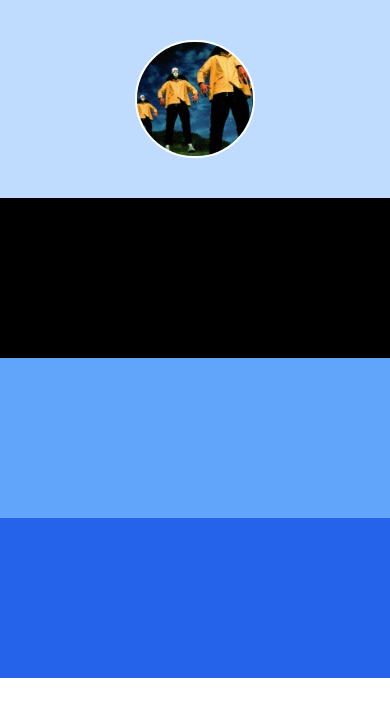
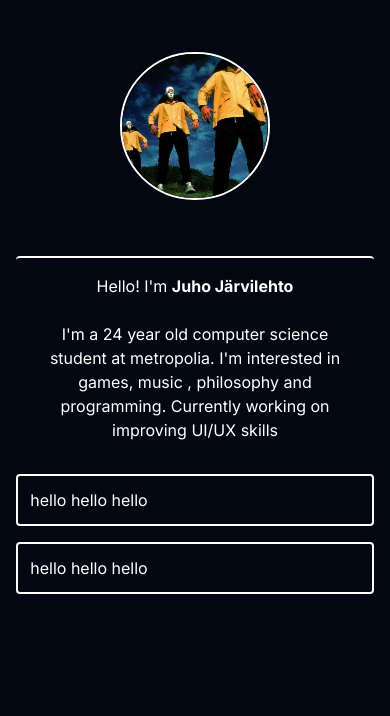
Before and after one commit to jarvilehto/jarvilehto.github.io, a Next.js app in the folder jarvilehto-app/: page / in a window 390 px wide. Shown: the top 716 px of the page. Built offline with nearby package versions, Linux system fonts and the light colour scheme.

Commit message:
WIP: Mobile UI / Add Glass effect / blur

```diff
--- a/jarvilehto-app/app/page.tsx
+++ b/jarvilehto-app/app/page.tsx
@@ -2,24 +2,40 @@ import Image from "next/image";
 
 export default function Home() {
   return (
-    <main className="min-h-screen w-full">
+    <main className="min-h-screen w-full bg-gray-950">
       <div className="flex flex-col items-center">
         {/*Mobile view.*/}
         <div
           id="Header"
-          className="w-full bg-blue-200 flex justify-center h-auto p-10"
+          className="w-11/12 flex justify-center  p-10 mt-3 rounded"
         >
-          <Image
-            src="/patrol.jpg"
-            width={120}
-            height={120}
-            className="rounded-full border-white border-2"
-            alt="A picture of buckethead used as a placeholder for the meanwhile"
-          />
+          <div className="">
+            <Image
+              src="/patrol.jpg"
+              width={150}
+              height={150}
+              className="rounded-full border-white border-2"
+              alt="A picture of buckethead used as a placeholder for the meanwhile"
+            />
+          </div>
         </div>
-        <div className="w-full bg-black p-20"></div>
-        <div className="w-full bg-blue-400 p-20"></div>
-        <div className="w-full bg-black bg-blue-600 p-20"></div>
+        <div className="w-11/12  mt-4 p-4 rounded border-t-2 border-white text-white  text-center">
+          <h1 className="">
+            Hello! I'm <strong>Juho Järvilehto</strong>
+          </h1>
+          <br />
+          <p>
+            I'm a 24 year old computer science student at metropolia. I'm
+            interested in games, music , philosophy and programming. Currently
+            working on improving UI/UX skills
+          </p>
+        </div>
+        <div className="w-11/12  mt-4 p-3 rounded border-2 border-white text-white">
+          <h1>hello hello hello</h1>
+        </div>
+        <div className="w-11/12  mt-4 p-3 rounded border-2 border-white text-white">
+          <h1>hello hello hello</h1>
+        </div>
       </div>
 
       {/*
```
